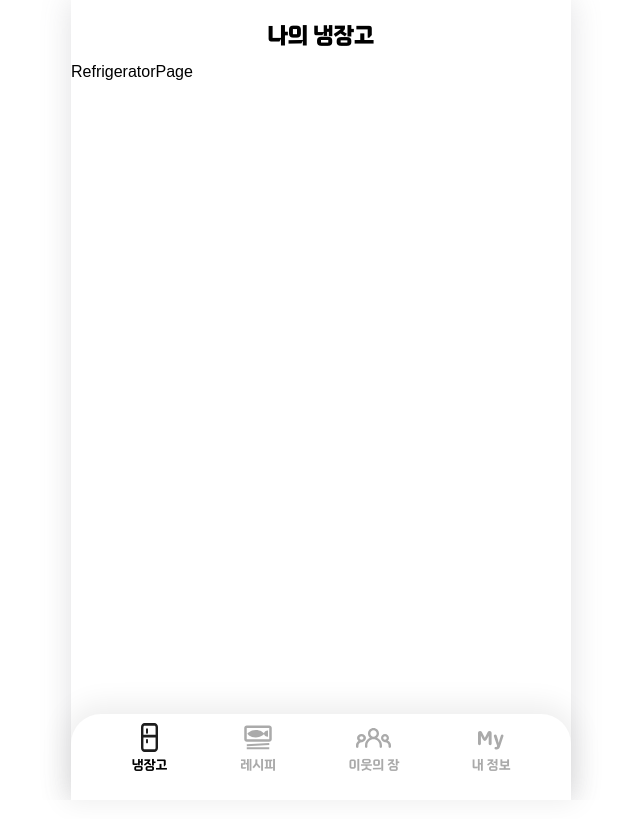
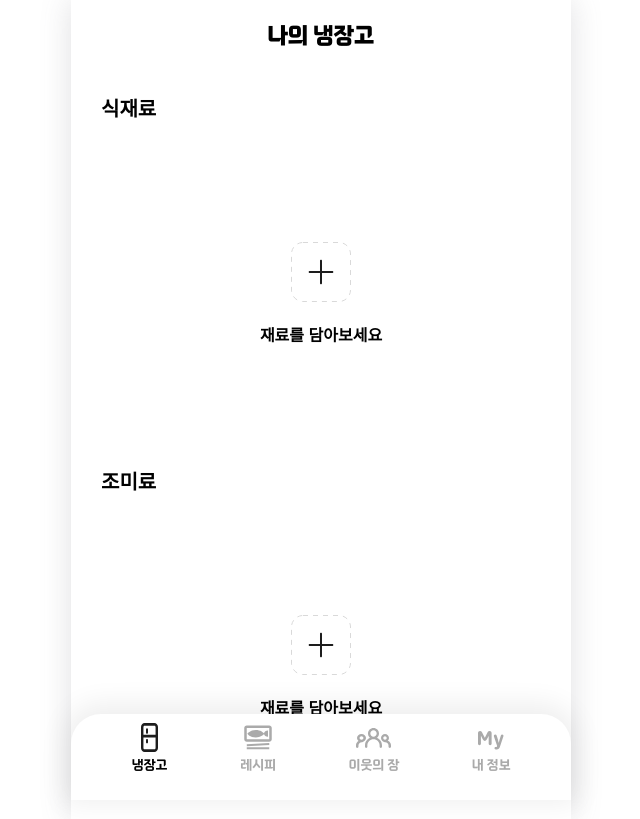
Before and after one commit to TRENDITHON-Omnivore-Team1/NaengTulCook-FE, a React (Vite) app: page /refrigerator in a window 1280 px wide. Shown: the whole page, without its empty margins (319-959 px from the left). Built offline with nearby package versions, Linux system fonts and the light colour scheme.

Commit message:
✨:식재료,조미료 없을때 냉장고 페이지

```diff
--- /dev/null
+++ b/src/components/refrigerator/Refrigeraor.style.js
@@ -0,0 +1,17 @@
+import { styled } from "styled-components";
+
+export const RefriWrapper = styled.div`
+  padding: 30px 30px 100px;
+`;
+
+export const Pre_bold_20 = styled.p`
+ ${({ theme }) => theme.fonts.pre_bold_20};
+`;
+export const Pre_semibold_16 = styled.p`
+  ${({theme}) => theme.fonts.pre_semibold_16}
+`;
+export const PlusImg = styled.img`
+  display: block;
+  margin: 120px auto 20px;
+  cursor: pointer;
+`;
--- a/src/pages/RefrigeratorPage.jsx
+++ b/src/pages/RefrigeratorPage.jsx
@@ -1,11 +1,20 @@
 import Topbar from "@/components/common/topbar/Topbar";
+import * as S from "@/components/refrigerator/Refrigeraor.style";
+import Plus from "@/assets/refrigerator/plus.svg"
 
 export default function RefrigeratorPage() {
   return (
     <>
       <Topbar pageTitle={"나의 냉장고"} />
+      <S.RefriWrapper>
+        <S.Pre_bold_20>식재료</S.Pre_bold_20>
+        <S.PlusImg src={Plus}/>
+        <S.Pre_semibold_16 style={{marginBottom:'120px',textAlign:'center'}}>재료를 담아보세요</S.Pre_semibold_16>
 
-      <p>RefrigeratorPage</p>
+        <S.Pre_bold_20>조미료</S.Pre_bold_20>
+        <S.PlusImg src={Plus}/>
+        <S.Pre_semibold_16 style={{textAlign:'center'}}>재료를 담아보세요</S.Pre_semibold_16>
+      </S.RefriWrapper>
     </>
   );
 }
--- a/src/styles/theme.jsx
+++ b/src/styles/theme.jsx
@@ -38,6 +38,7 @@ export const theme = {
     pre_medium_14: FONT({ family: "Pretendard", weight: 500, size: 14 }),
     pre_semibold_16: FONT({ family: "Pretendard", weight: 600, size: 16 }),
     pre_bold_18: FONT({ family: "Pretendard", weight: 700, size: 18 }),
+    pre_bold_20: FONT({ family: "Pretendard", weight: 700, size: 20 }),
     pre_extrabold_30: FONT({ family: "Pretendard", weight: 800, size: 30 }),
 
     gi_regular_13: FONT({ family: "Giants", weight: 400, size: 13 }),
```
Also changed, not shown: src/assets/refrigerator/plus.svg (added).
